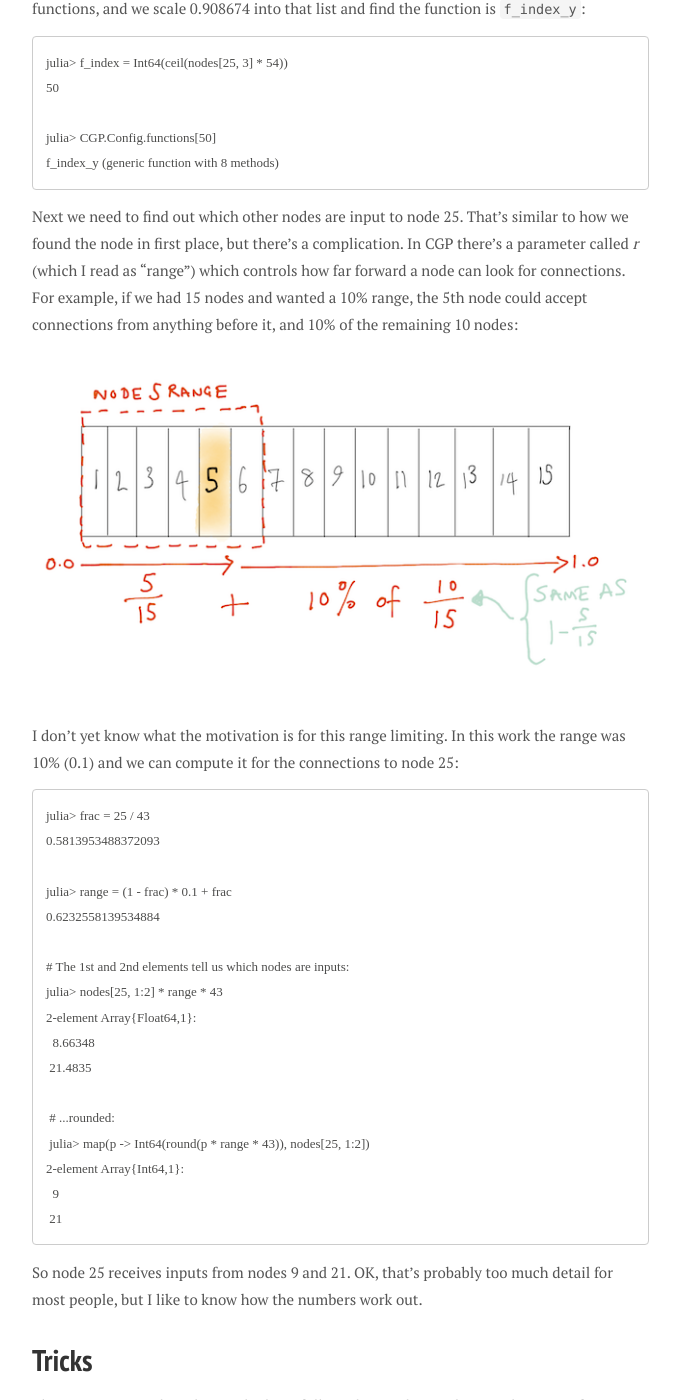
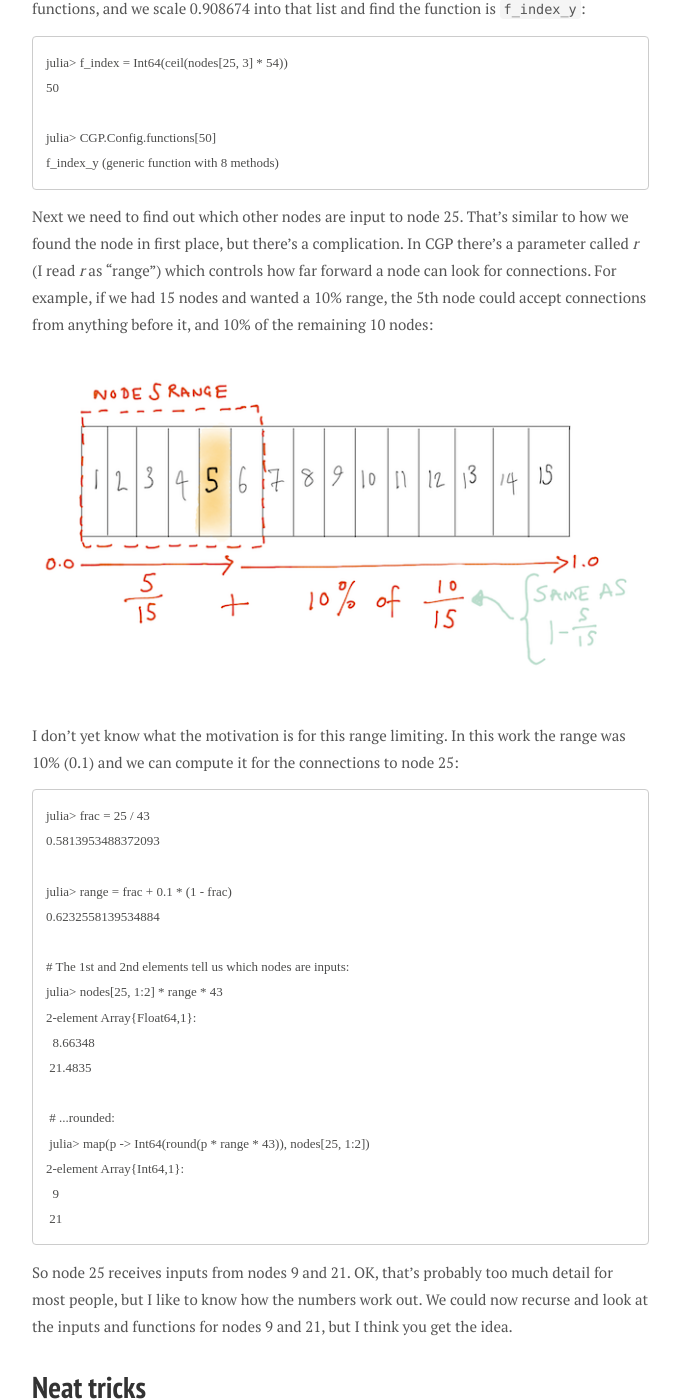
Before and after one commit to d6y/richard.dallaway.com, a Jekyll site: the page built from _posts/2018-10-22-cgp-atari.md, in a window 1280 px wide and 1400 px high, scrolled down 6425 px. Shown: the whole window, without its empty margins (138-818 px from the left). Built offline with Jekyll 4.4.1, drawn with Linux system fonts in a browser that asks for light colours; nearby versions of some CDN libraries; some web fonts are replaced.

Commit message:
apply readability fixes

````diff
--- a/_posts/2018-10-22-cgp-atari.md
+++ b/_posts/2018-10-22-cgp-atari.md
@@ -157,7 +157,7 @@ julia> CGP.Config.functions[50]
 f_index_y (generic function with 8 methods)
 ```
 
-Next we need to find out which other nodes are input to node 25. That's similar to how we found the node in first place, but there's a complication. In CGP there's a parameter called _r_ (which I read as "range") which controls how far forward a node can look for connections. For example, if we had 15 nodes and wanted a 10% range, the 5th node could accept connections from anything before it, and 10% of the remaining 10 nodes:
+Next we need to find out which other nodes are input to node 25. That's similar to how we found the node in first place, but there's a complication. In CGP there's a parameter called _r_ (I read _r_ as "range") which controls how far forward a node can look for connections. For example, if we had 15 nodes and wanted a 10% range, the 5th node could accept connections from anything before it, and 10% of the remaining 10 nodes:
 
 ![Diagram showing the range of node connections](/img/posts/2018-atari/range-sketch.png)
 
@@ -168,7 +168,7 @@ In this work the range was 10% (0.1) and we can compute it for the connections t
 julia> frac = 25 / 43
 0.5813953488372093
 
-julia> range = (1 - frac) * 0.1 + frac
+julia> range = frac + 0.1 * (1 - frac)
 0.6232558139534884
 
 # The 1st and 2nd elements tell us which nodes are inputs:
@@ -185,8 +185,9 @@ julia> nodes[25, 1:2] * range * 43
 ```
 
 So node 25 receives inputs from nodes 9 and 21. OK, that's probably too much detail for most people, but I like to know how the numbers work out.
+We could now recurse and look at the inputs and functions for nodes 9 and 21, but I think you get the idea.
 
-# Tricks
+# Neat tricks
 
 There's more to it than that, and I don't fully understand everything in the CGP software yet. But one thing I was wondering was: where's outputs 1, 2, 3 and 4 on the diagram?
 
````
